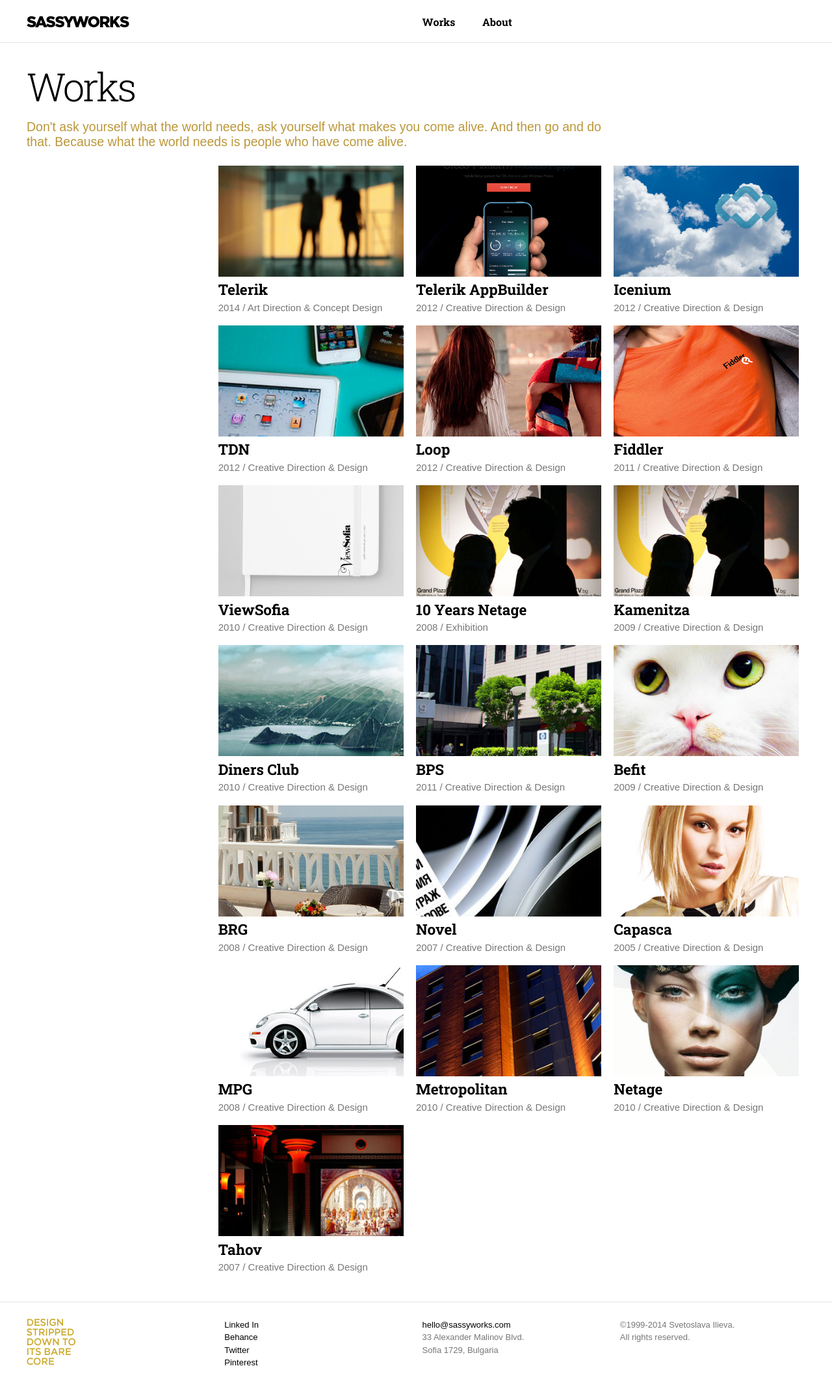
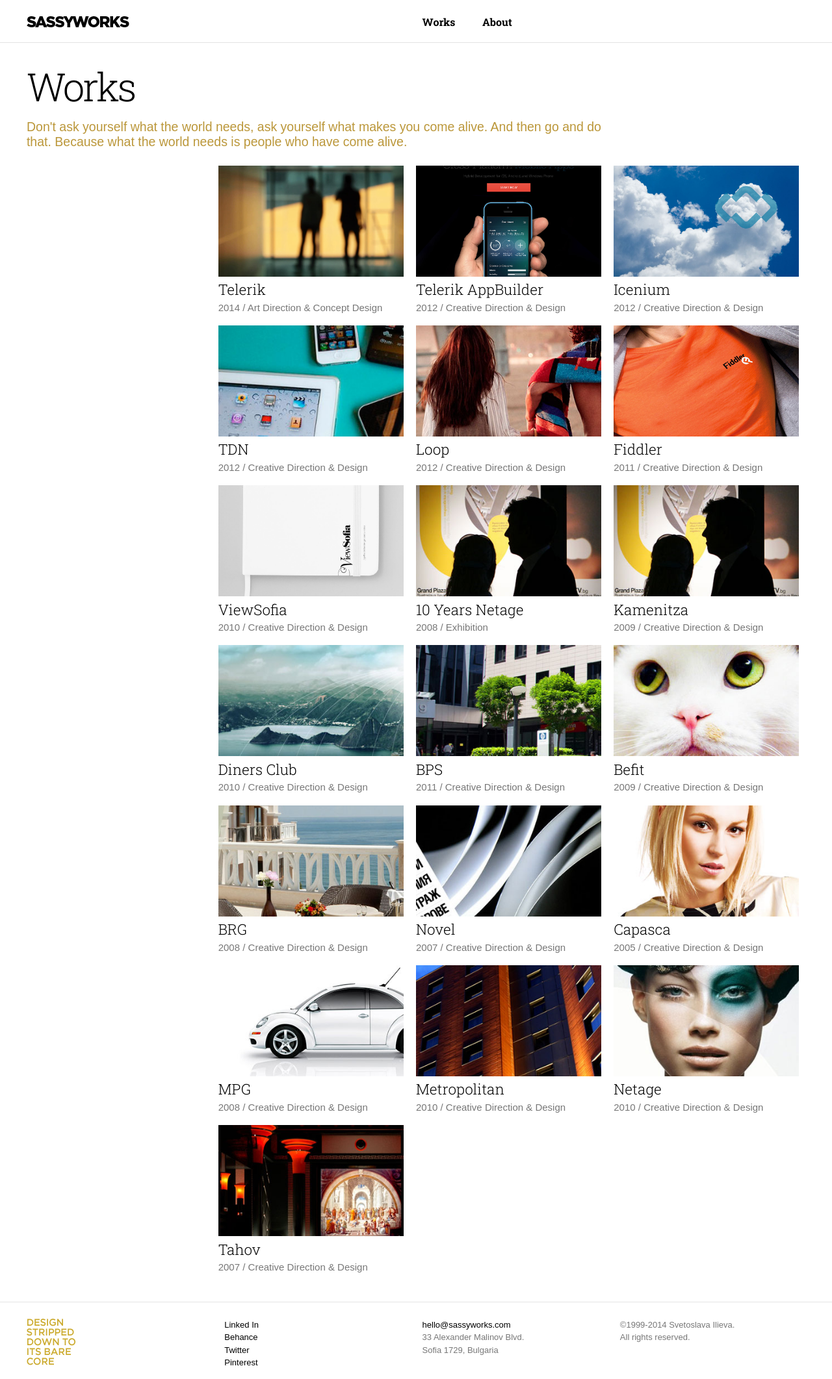
Before and after one commit to sassyworks/sassyworks.github.io, a Jekyll site: the page built from works/index.html, in a window 1280 px wide. Shown: the whole page at 65% size. Built offline with Jekyll 4.4.1, drawn with Linux system fonts in a browser that asks for light colours; nearby versions of some CDN libraries.

Commit message:
revert works title from h3 to h4

```diff
--- a/_includes/work-index-thumb.html
+++ b/_includes/work-index-thumb.html
@@ -1,5 +1,5 @@
 <a href="{{work.url}}">
     <div class="thumb" style="background-image: url(images/{{work.thumb}})"></div>
-    <h3>{{work.title}}</h3>
+    <h4>{{work.title}}</h4>
     <span class="year">{{work.year}}</span> / <span class="subtitle">{{work.role}}</span>
 </a>
```
